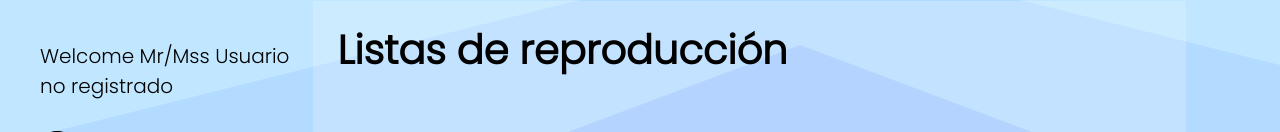
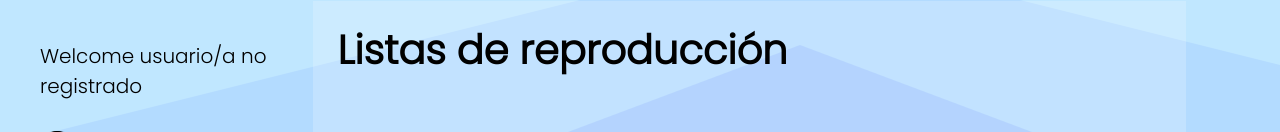
Before and after one commit to RomenJ/symfonyreproductionlist05, a Symfony app: template templates/home/index.html.twig in a window 1280 px wide. Shown: the part 255-387 px from the top of the page. Run offline with Twig, Linux system fonts and the light colour scheme; the template is opened without the code that fills it, so the values that code supplies are empty; some libraries are stand-ins or nearby versions.

Commit message:
modifing a template

```diff
--- a/templates/menu.html.twig
+++ b/templates/menu.html.twig
@@ -46,7 +46,7 @@
  {% else %}
     <div class="MenuIni">
 
-      <p class="Negro"> Welcome Mr/Mss Usuario no registrado</p>
+      <p class="Negro"> Welcome usuario/a no registrado</p>
       <img class="fotoMargarita" width="100x" src="/images/programacion-web-symfony.png">
           {# <li>REGISTRO <code><a href="{{ path('app_register') }}"> registro</a></code></li>
         <li>LOGIN <code><a href="{{ path('app_login') }}"> login</a></code></li> #}
```
